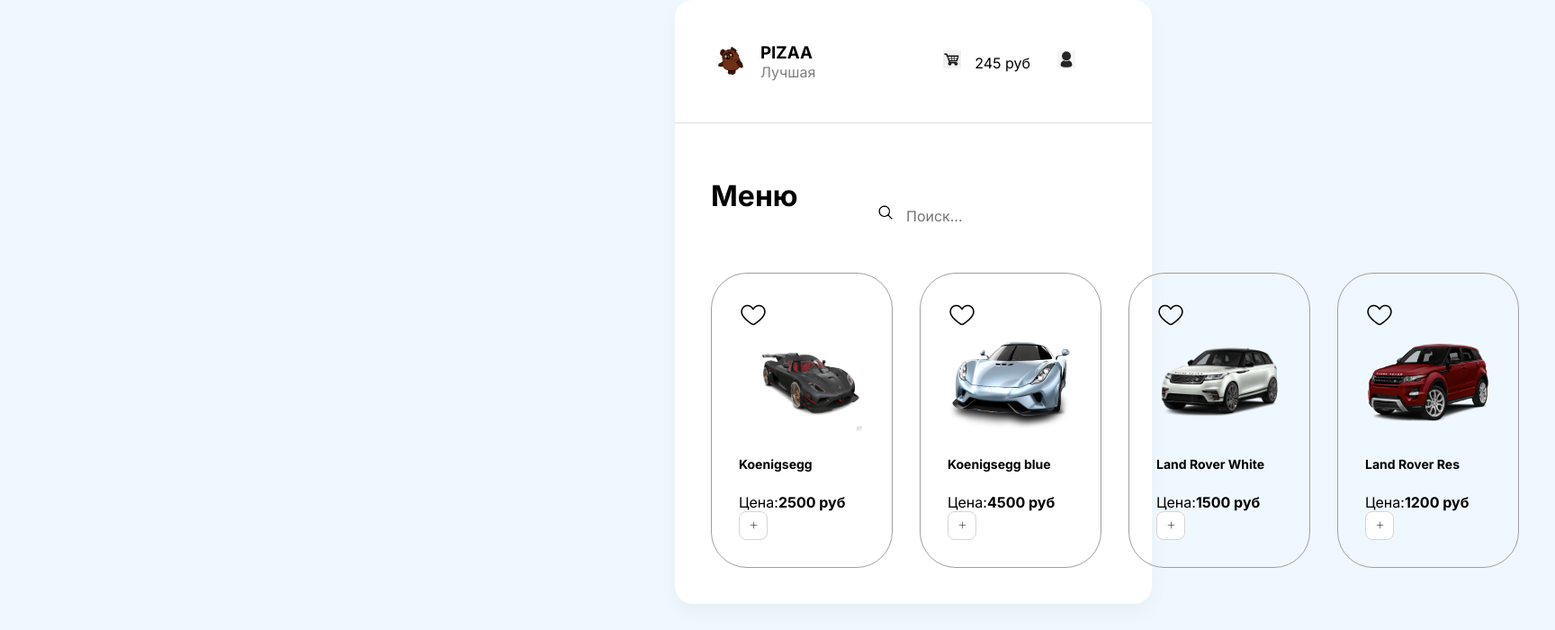
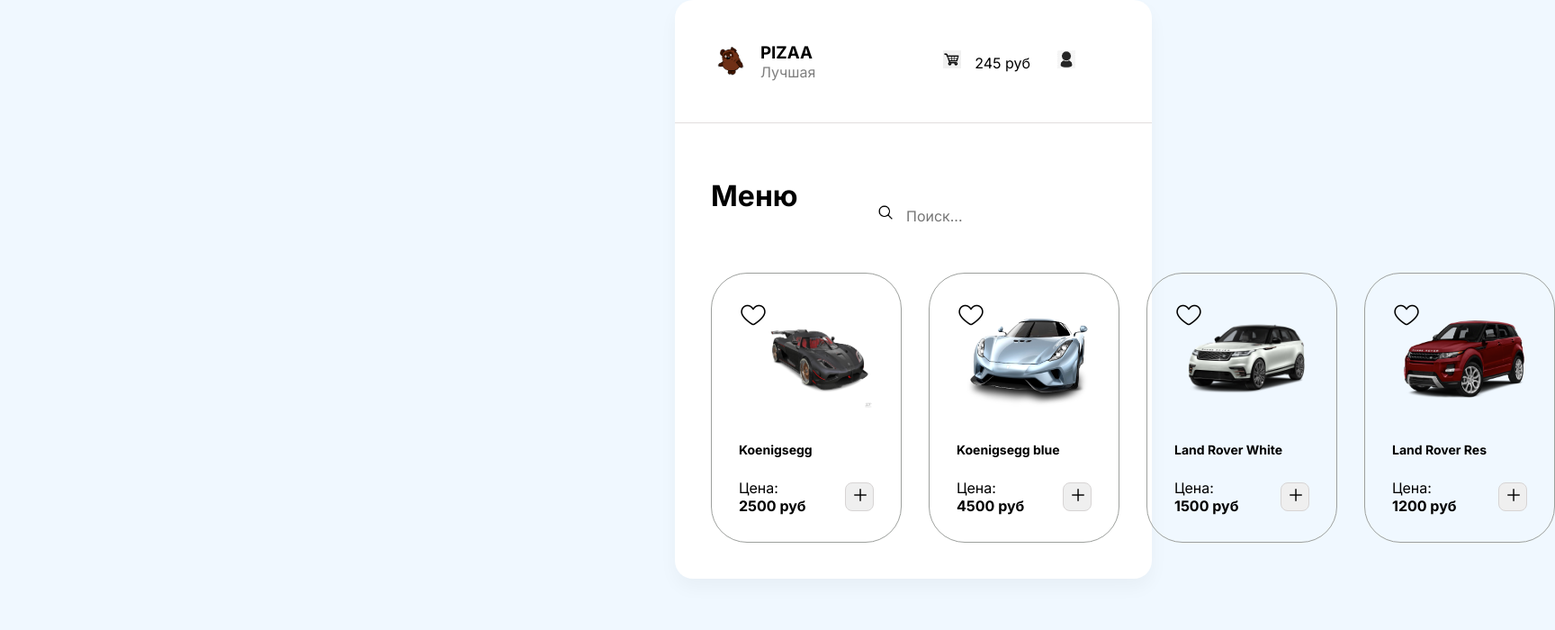
Before and after one commit to T1mek/First-project, a React (Create React App) app: page / in a window 1280 px wide. Shown: the top 700 px of the page at 90% size, 1728 px wide, since content can reach past the window. Built offline with nearby package versions, Linux system fonts and the light colour scheme.

Commit message:
Добавление Хуков

```diff
--- a/src/App.jsx
+++ b/src/App.jsx
@@ -1,3 +1,5 @@
+import React from "react";
+
 import Card from "./components/Card/Card";
 import Header from "./components/Header";
 import Drawer from "./components/Drawer";
@@ -26,11 +28,20 @@ const arr = [
 ];
 
 function App() {
+
+  const [cartOpened,setCartOpened] = React.useState(false)
+
+
   return (
     <div className="wrapper">
-      <Drawer />
 
-      <Header />
+      { cartOpened ? <Drawer  onClickKrest={()=>{
+        setCartOpened(false)
+      }} />: null}
+
+      <Header onClickCart={()=>{
+        setCartOpened(true)
+      }} />
 
       <div className="content">
         <div className="Lupa">
@@ -43,7 +54,13 @@ function App() {
 
         <div className="tt">
           {arr.map((obj) => (
-            <Card title={obj.title} price={obj.price} imageUrl={obj.imageUrl} />
+            <Card
+              title={obj.title}
+              price={obj.price}
+              imageUrl={obj.imageUrl}
+              // onFavorite={() => alert("Добавили в закладки")}
+              // onPlus={() => alert("Нажали плюс")}
+            />
           ))}
         </div>
       </div>
--- a/src/components/Card/Card.jsx
+++ b/src/components/Card/Card.jsx
@@ -2,14 +2,27 @@ import React from "react";
 import styles from "./Card.module.scss";
 
 const Card = (props) => {
-  const onClickButton = () => {
-    alert(123);
-  };
+  const [isAdded,setIsAdded]=React.useState(false)
+
+
+  const onClickPlus = () =>{
+    setIsAdded(!isAdded)
+  }
+
+  const [isFavorite, setIsFavorite]=React.useState(false)
+  const onFavorite=()=>{
+    setIsFavorite(!isFavorite)
+  }
+
+
+
+
+
 
   return (
     <div className={styles.card}>
       <div className={styles.favorite}>
-        <img height={32} width={32} src="img/h1.png" alt="" />
+        <img height={32} width={32} src={isFavorite ? "img/h2.png": "img/h1.png"} alt="Heart" onClick={onFavorite} />
       </div>
       <img
         className={styles.car}
@@ -26,11 +39,11 @@ const Card = (props) => {
         </div>
         <button className={styles.button}>
           <img
-            width={11}
-            height={11}
-            src="/img/plus.png"
+            width={20}
+            height={20}
+            src={isAdded ? "/img/plus1.png":"/img/plus.png"}
             alt="Plus"
-            onClick={onClickButton}
+            onClick={onClickPlus}
           />
         </button>
       </div>
--- a/src/components/Card/Card.module.scss
+++ b/src/components/Card/Card.module.scss
@@ -12,7 +12,7 @@
     }
 
     button {
-      background: white;
+
       border: 1px solid rgb(215, 212, 212);
       box-sizing: border-box;
       border-radius: 8px;
@@ -24,4 +24,21 @@
       font-weight: 400px;
       font-size: 14px;
     }
+    .favorite {
+      position: absolute;
+      cursor: pointer;
+    }
+    .cardBottom {
+  div {
+    display: flex;
+    flex-direction: column;
   }
+  display: flex;
+  justify-content: space-between;
+  align-items: center;
+}
+.car{
+  padding: 10px;
+}
+
+  }
--- a/src/components/Drawer.jsx
+++ b/src/components/Drawer.jsx
@@ -1,20 +1,20 @@
 import React from 'react'
 
-const Drawer = () => {
+const Drawer = (props) => {
   return (
-    <div style={{display: "none"}} className="overlay">
+    <div  className="overlay">
     <div className="drawer">
     <div>
       <h2>
         Корзина
-        <img className="n" height={20} src="img/Krest.svg" alt="" />
+        <img className="n" height={20} src="img/krest.png" alt="" onClick={props.onClickKrest}/>
       </h2>
     </div>
 
       <div className="Item">
         <div className="cartItem">
           <div
-            style={{ backgroundImage: "url(img/pizza.jpg)" }}
+            style={{ backgroundImage: "url(img/car/a1.png)" }}
             className="cartItemImg"
           ></div>
 
@@ -26,7 +26,7 @@ const Drawer = () => {
         </div>
         <div className="cartItem">
           <div
-            style={{ backgroundImage: "url(img/pizza.jpg)" }}
+            style={{ backgroundImage: "url(img/car/a1.png)" }}
             className="cartItemImg"
           ></div>
 
--- a/src/components/Header.jsx
+++ b/src/components/Header.jsx
@@ -1,6 +1,10 @@
 import React from 'react'
 
-const Header = () => {
+const Header = (props) => {
+
+
+
+
   return (
     <header>
         <div className="headerLeft">
@@ -12,7 +16,7 @@ const Header = () => {
         </div>
 
         <ul className="HeaderRight">
-          <li>
+          <li onClick={props.onClickCart} style={{cursor: "pointer"}}>
             <img width={20} height={20} src="img/card.png" alt="" />
             <span>245 руб</span>
           </li>
--- a/src/index.scss
+++ b/src/index.scss
@@ -63,15 +63,7 @@ header {
 }
 
 
-.cardBottom {
-  div {
-    display: flex;
-    flex-direction: column;
-  }
-  display: flex;
-  justify-content: space-between;
-  align-items: center;
-}
+
 .tt{
   display: flex;
 }
@@ -94,10 +86,7 @@ header {
   justify-content: space-between;
 }
 
-.favorite {
-  position: absolute;
-  cursor: pointer;
-}
+
 .drawer {
   position: absolute;
   width: 400px;
@@ -173,10 +162,11 @@ header {
     margin: 15px;
   }
 
-  .Items {
-    flex: 1;
-    overflow: auto;
-  }
+
+}
+.Item {
+  flex: 1;
+  overflow: auto;
 }
 .Korz {
   button {
```
Also changed, not shown: public/img/plus1.png (added).
